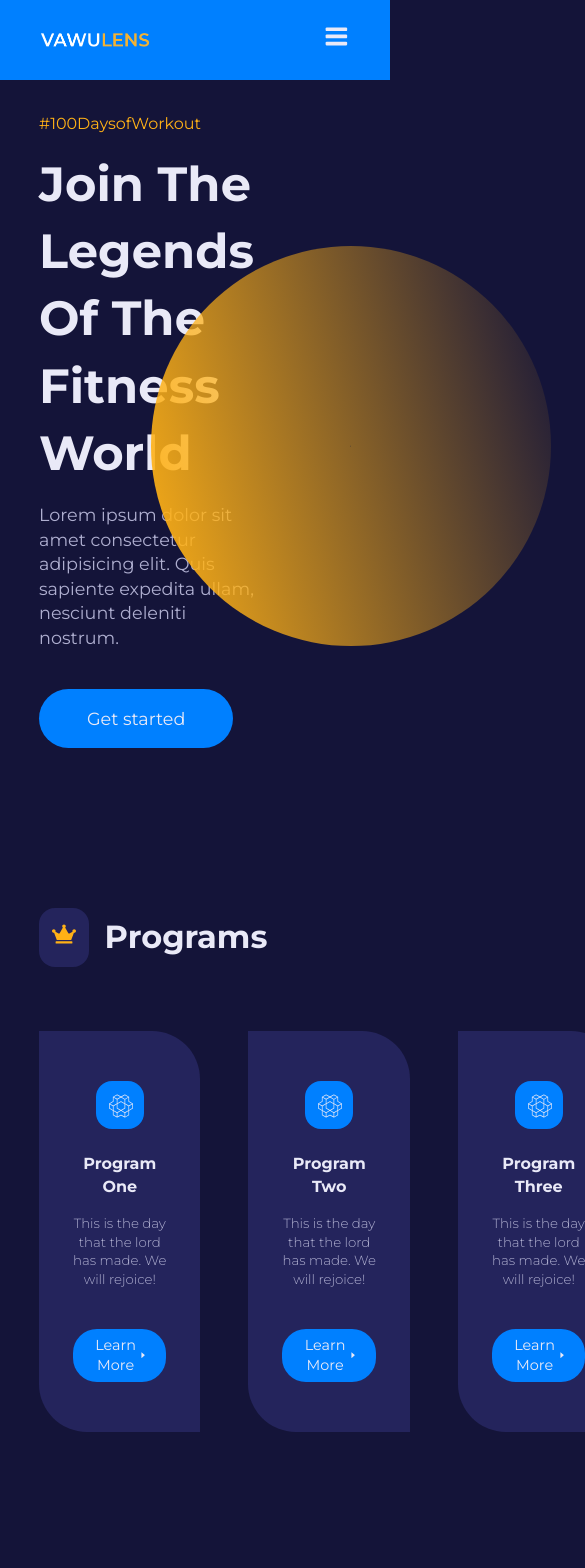
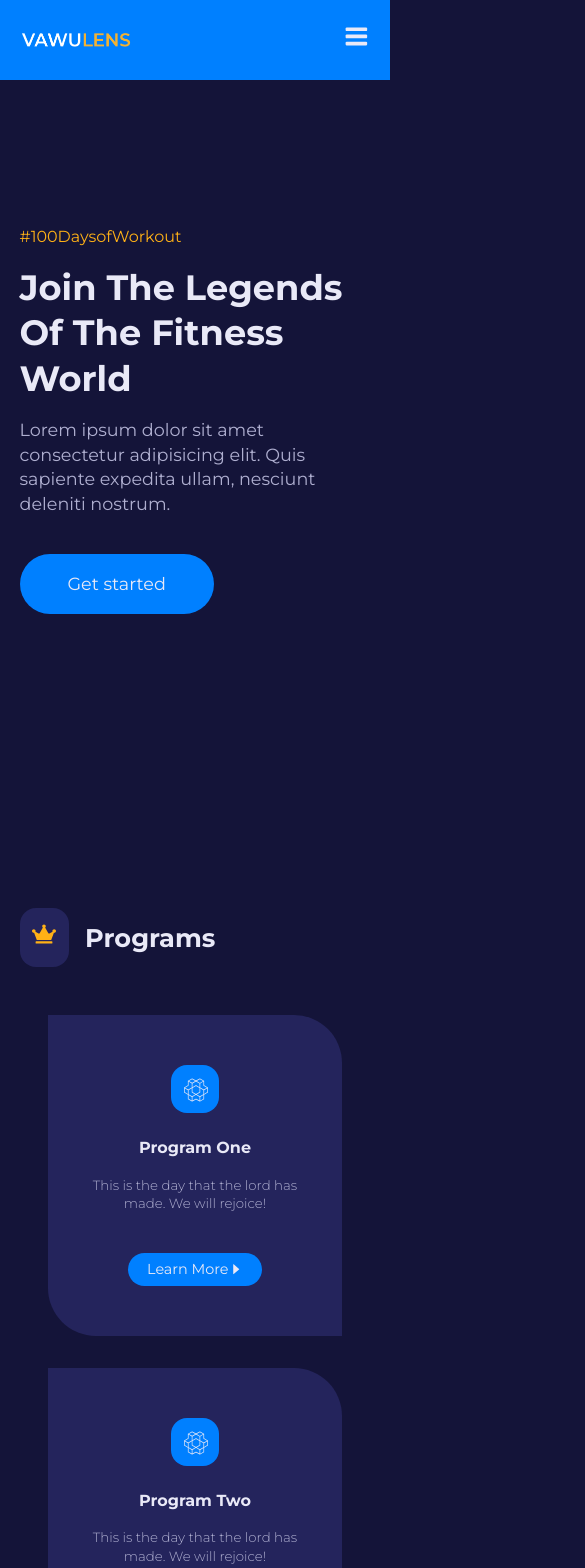
Before and after one commit to mishadiatel/react-website-vawulens, a React (Create React App) app: page / in a window 390 px wide. Shown: the top 1568 px of the page, 585 px wide, since content can reach past the window. Built offline with nearby package versions, Linux system fonts and the light colour scheme.

Commit message:
added media queries for home page

```diff
--- a/src/index.css
+++ b/src/index.css
@@ -154,3 +154,29 @@
   display: block;
   font-weight: 300;
 }
+
+/* MEDIA QUERIES ( medium screens ) */
+
+@media screen and (max-width: 1024px) {
+  .container {
+    width: var(--container-width-md);
+
+  }
+
+  h1{
+    font-size: 2rem;
+  }
+  h2{
+    font-size: 1.6rem;
+  }
+}
+
+
+/* MEDIA QUERIES ( small screens ) */
+
+@media screen and (max-width: 600px) {
+  h1{
+    font-size: 2.2rem;
+    line-height: 1.3;
+  }
+}
--- a/src/pages/home/home.css
+++ b/src/pages/home/home.css
@@ -251,6 +251,9 @@
   border: 1px solid transparent;
   border-radius: 0.6rem;
   transition: var(--transition);
+  display: flex;
+  justify-content: center;
+  align-items: center;
 }
 
 .footer__socials a svg {
@@ -269,3 +272,136 @@
   border-top: 2px solid var(--color-primary-variant);
   margin-top: 5rem;
 }
+
+/* MEDIA QUERIES ( medium screens ) */
+
+@media screen and (max-width: 1024px) {
+  /* MAIN HEADER */
+  .main__header {
+    height: fit-content;
+    padding: 12rem 0;
+  }
+
+  .main__header-container {
+    gap: 0;
+  }
+
+  .main__header-circle {
+    width: 16rem;
+    height: 16rem;
+  }
+
+  /* PROGRAMS */
+  .programs__wrapper {
+    grid-template-columns: 1fr 1fr;
+  }
+
+  /* VALUES */
+
+  .values__container {
+    grid-template-columns: 1fr;
+    justify-content: center;
+    gap: 4rem;
+  }
+
+  .values__wrapper {
+    gap: 4rem 3rem;
+  }
+
+  .values__image {
+    display: none;
+  }
+
+  /* FAQs */
+
+  .faqs__wrapper {
+    grid-template-columns: 1fr;
+  }
+
+  /* TESTIMONIALS */
+
+  .testimonials {
+    width: 75%;
+  }
+
+  /* FOOTER */
+
+  .footer__container {
+    grid-template-columns: 1fr 1fr;
+    gap: 4rem;
+  }
+}
+
+/* MEDIA QUERIES ( small screens ) */
+
+@media screen and (max-width: 600px) {
+  /* MAIN HEADER */
+  .main__header {
+    margin-top: 0;
+    padding: 12rem 0 0;
+    height: 100vh;
+  }
+  .main__header-image,
+  .main__header-circle {
+    display: none;
+  }
+
+  .main__header-container {
+    grid-template-columns: 1fr;
+  }
+
+  /* PROGRAMS */
+
+  .programs__wrapper {
+    grid-template-columns: 1fr;
+    gap: 2rem;
+    margin-top: 3rem;
+  }
+  .programs__program {
+    width: 84%;
+    margin: 0 auto;
+  }
+
+  /* VALUES */
+
+  .values__wrapper {
+    grid-template-columns: 1fr;
+    gap: 3rem;
+  }
+
+  .card.values__value {
+    width: 84%;
+    margin-inline: auto;
+  }
+
+  /* FAQs */
+
+  .faqs__wrapper {
+    gap: 1rem;
+    margin-top: 3rem;
+  }
+
+  /* TESTIMONIALS */
+  .testimonials {
+    width: 100%;
+  }
+
+  /* FOOTER */
+
+  footer {
+    margin-top: 7rem;
+  }
+
+  .footer__container {
+    grid-template-columns: 1fr;
+    gap: 3rem;
+  }
+
+  .footer__container article {
+    align-items: center;
+  }
+
+  .footer__container article p {
+    text-align: center;
+  }
+}
```
